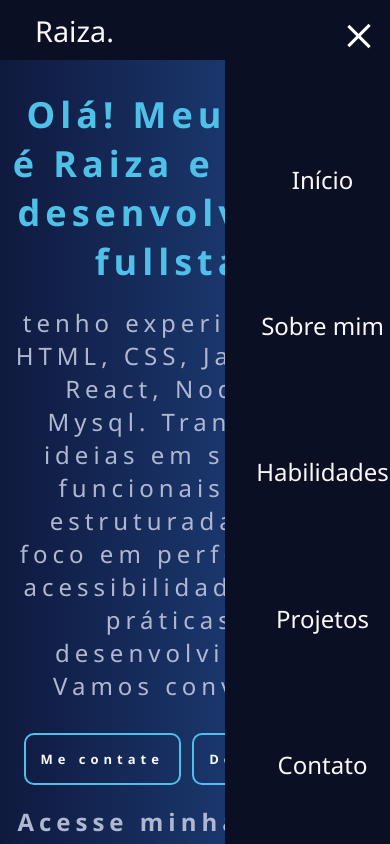
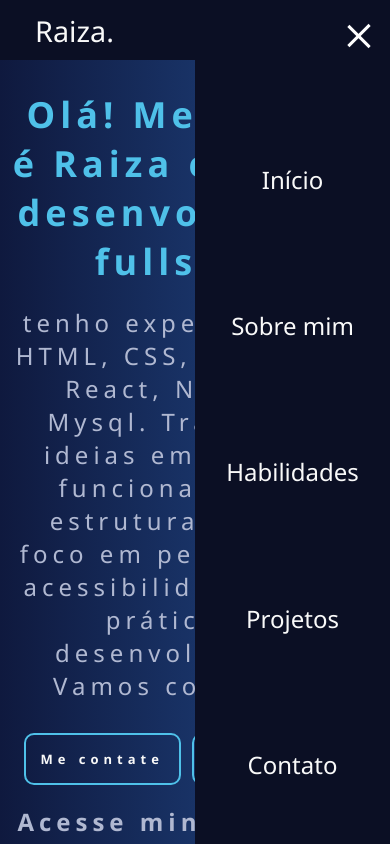
Before and after one commit to itsraiza/portfolio, a plain HTML site: page index.html in a window 390 px wide. Both pictures are taken after a click on the button 360 px from the left and 30 px from the top of the page. Shown: the top 844 px of the page. Drawn offline with Linux system fonts and the light colour scheme.

Commit message:
melhorias

```diff
--- a/script.js
+++ b/script.js
@@ -3,6 +3,7 @@ const nav = document.querySelector(".nav");
 
 hamburger.addEventListener("click", () =>
 nav.classList.toggle("active"));
+document.body.classList.toggle("no-scroll");
 
 function enviarWhats(event) {
     event.preventDefault()
--- a/style.css
+++ b/style.css
@@ -530,19 +530,24 @@ footer {
   }
 
   .nav-list {
-    position: absolute;
+    position: fixed;
     top: 50px;
     right: 0;
     width: 50vw;
     height: 100vh;
     background: #0B0F24;
-    clip-path: circle(0px at 90% -16%);
+    clip-path: circle(0px at 100% 0%);
     transition: 1s ease-out;
     flex-direction: column;
     justify-content: space-evenly;
     align-items: center;
     gap: 0;
     pointer-events: none;
+    z-index: 1000;
+  }
+
+  .no-scroll {
+  overflow: hidden;
   }
 
   .nav-list a {
@@ -572,7 +577,8 @@ footer {
 
   /*estilização ativa*/
   .nav.active .nav-list {
-    clip-path: circle(1500px at 90% -16%);
+    clip-path: circle(150% at 100% 0%);
+    /*clip-path: circle(1500px at 90% -16%);*/
     pointer-events: all;
   }
 
```
